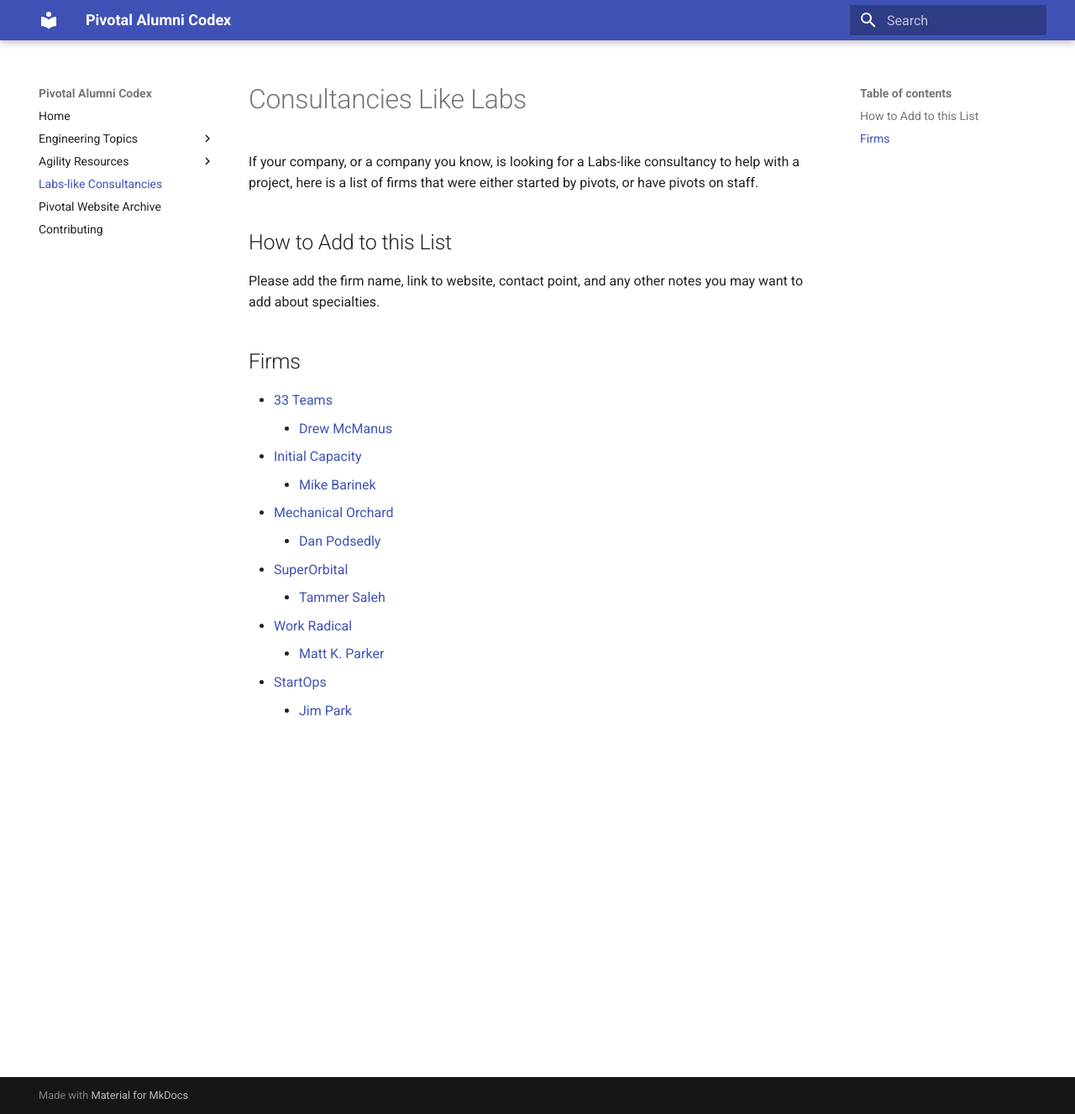
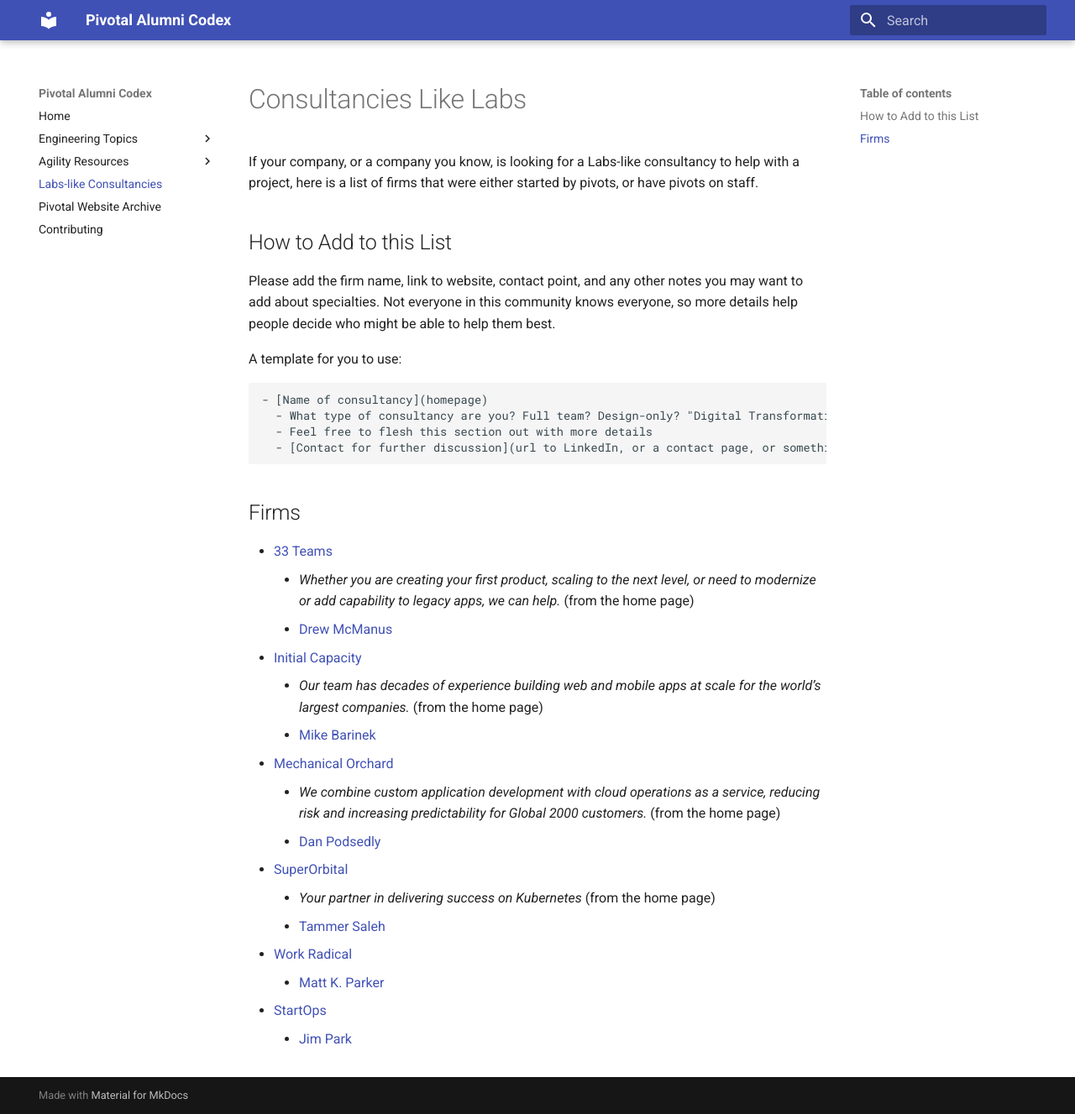
Before and after one commit to alumni-codex/alumni-codex.github.io, an MkDocs documentation site: the page built from docs/consultancies.md, in a window 1280 px wide and 1327 px high. Shown: the whole window at 84% size. Built offline with MkDocs 1.6.1 and Material for MkDocs 9.7.7, drawn with Linux system fonts in a browser that asks for light colours.

Commit message:
Adds a template for folks to add about their consultancies. Fills out some of the blurbs.

````diff
--- a/docs/consultancies.md
+++ b/docs/consultancies.md
@@ -4,17 +4,30 @@
 
 ## How to Add to this List
 
-Please add the firm name, link to website, contact point, and any other notes you may want to add about specialties.
+Please add the firm name, link to website, contact point, and any other notes you may want to add about specialties. Not everyone in this community knows everyone, so more details help people decide who might be able to help them best.
+
+A template for you to use:
+
+```
+- [Name of consultancy](homepage)
+  - What type of consultancy are you? Full team? Design-only? "Digital Transformation"? You know, your company's blurb or elevator  pitch
+  - Feel free to flesh this section out with more details
+  - [Contact for further discussion](url to LinkedIn, or a contact page, or something)
+```
 
 ## Firms
 
 - [33 Teams](https://www.33teams.com/)
-    - [Drew McManus](https://www.33teams.com/contact)
+     - _Whether you are creating your first product, scaling to the next level, or need to modernize or add capability to legacy apps, we can help._ (from the home page)
+     - [Drew McManus](https://www.33teams.com/contact)
 - [Initial Capacity](https://www.initialcapacity.io/)
+    - _Our team has decades of experience building web and mobile apps at scale for the world’s largest companies._ (from the home page)
     - [Mike Barinek](https://www.linkedin.com/in/barinek/)
 - [Mechanical Orchard](https://www.mechanical-orchard.com/)
+    - _We combine custom application development with cloud operations as a service, reducing risk and increasing predictability for Global 2000 customers._ (from the home page)
     - [Dan Podsedly](https://www.linkedin.com/in/dan-podsedly-9945996/)
 - [SuperOrbital](https://superorbital.io)
+    - _Your partner in delivering success on Kubernetes_ (from the home page)
     - [Tammer Saleh](https://www.linkedin.com/in/tammersaleh/)
 - [Work Radical](https://www.linkedin.com/company/work-radical?trk=profile-position)
     - [Matt K. Parker](https://mattkparker.com)
````
